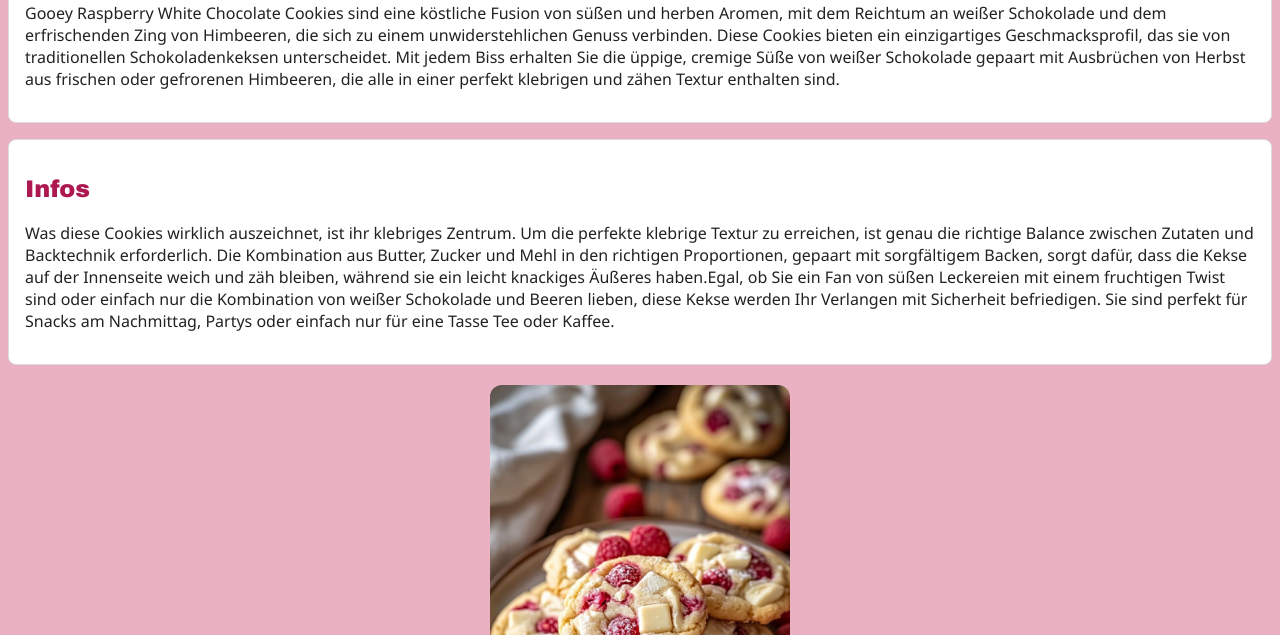
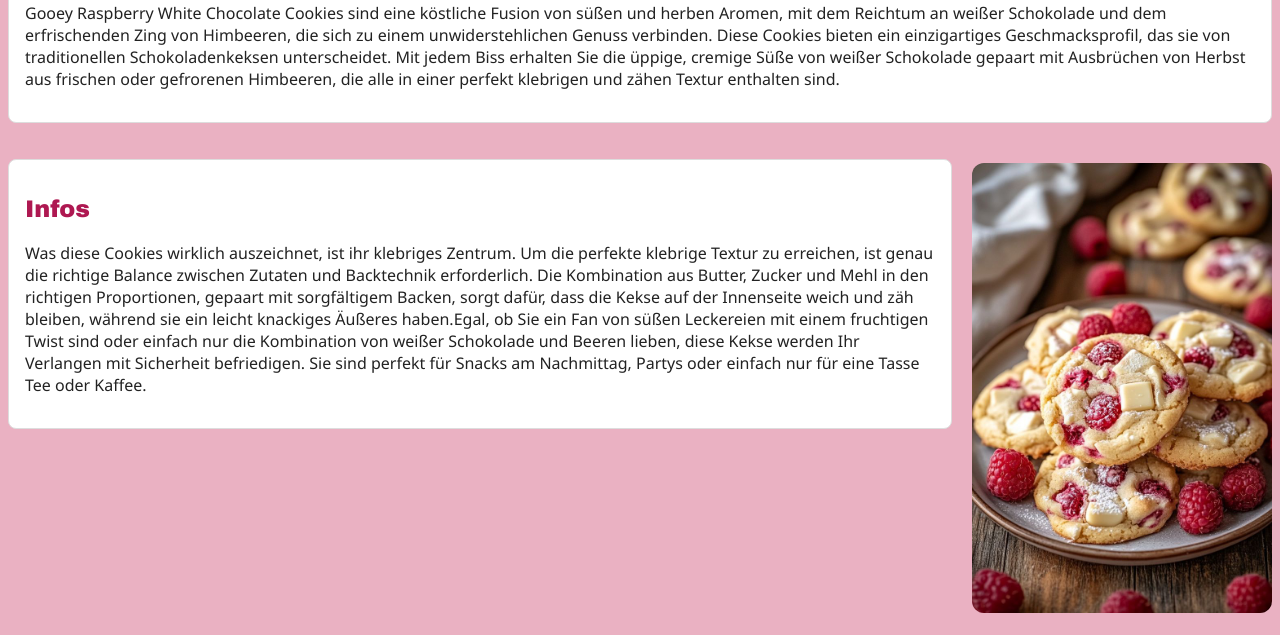
Before and after one commit to elenawildberger-source/Himbeer-Cookies, a plain HTML site: page index.html in a window 1280 px wide. Shown: the part 165-800 px from the top of the page. Drawn offline with Linux system fonts and the light colour scheme.

Commit message:
Enhance styles with content wrapper and dark mode support
Added .content-wrapper class for layout adjustments and modified hover styles for dark mode.

```diff
--- a/styles1.css
+++ b/styles1.css
@@ -6,6 +6,20 @@ body { color: #222; background: #eab1c2; font-family:'Segoe UI', Tahoma, Geneva,
 .card1 { background: white; padding: 16px; margin: 16px 0; border: 1px solid #ddd; border-radius: 8px; }
 .nav { display: flex; gap: 12px }
 .nav a { padding: 8px 12px; background: #f4d3d3; text-decoration: none; border-radius: 6px; color:rgb(71, 71, 129)}
+.content-wrapper {
+    display: flex;
+    gap: 20px;
+    align-items: flex-start;
+    margin: 20px 0;
+}
+
+.content-wrapper .card1 {
+    flex: 1;
+}
+
+.content-wrapper img {
+    flex-shrink: 0;
+}
 
 a:hover {
   background-color:rgb(71, 71, 129);
@@ -27,4 +41,5 @@ body.dark .card { background: #111; border: 1px solid #eee; }
 body.dark .card1 { background: #111; border: 1px solid #eee; }
 body.dark .nav a { background: #eee; color: #111; }
 body.dark h1, body.dark h2 { color: #f4d3d3; }
+
 body.dark a:hover { background-color: #f4d3d3; color: rgb(71, 71, 129); }
```
